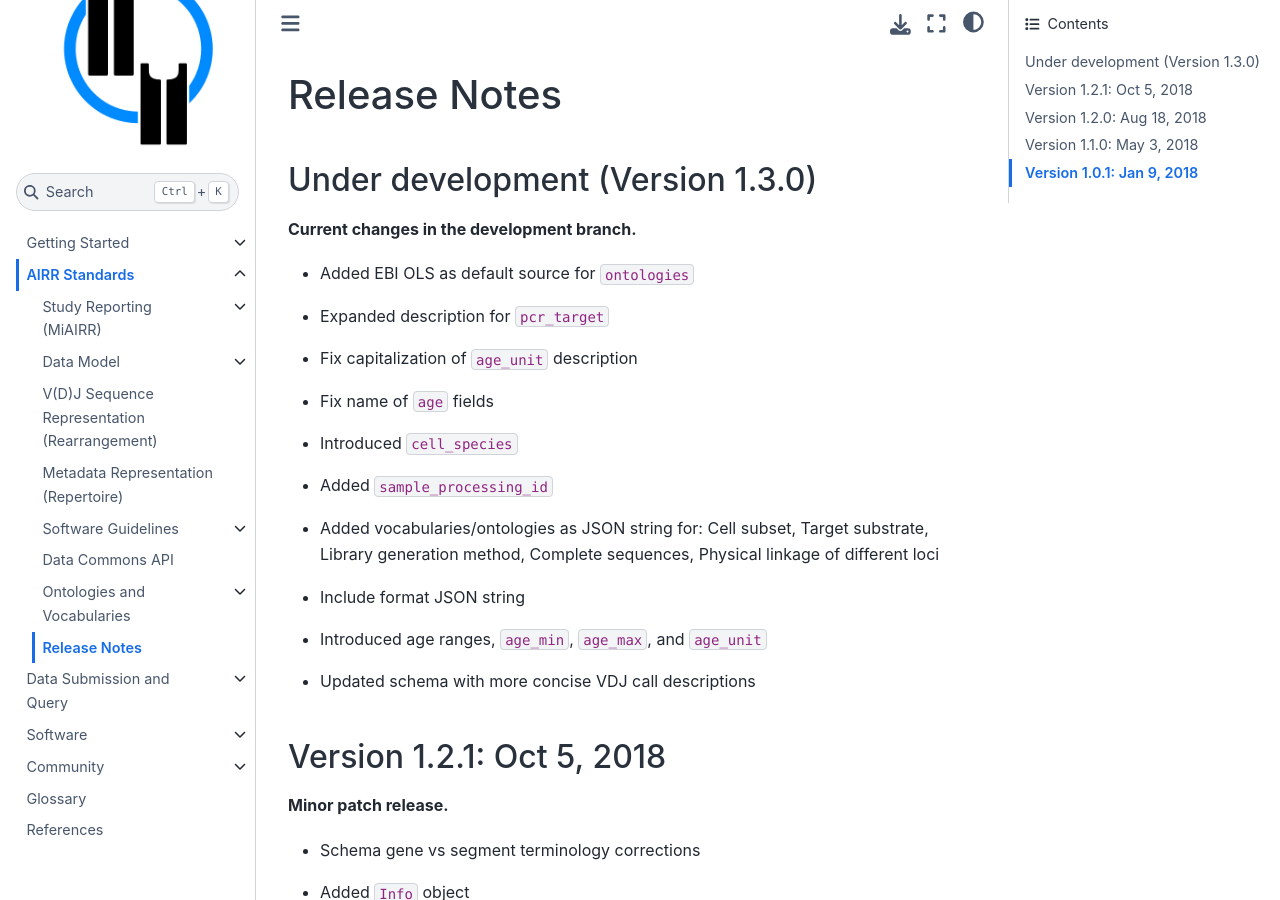
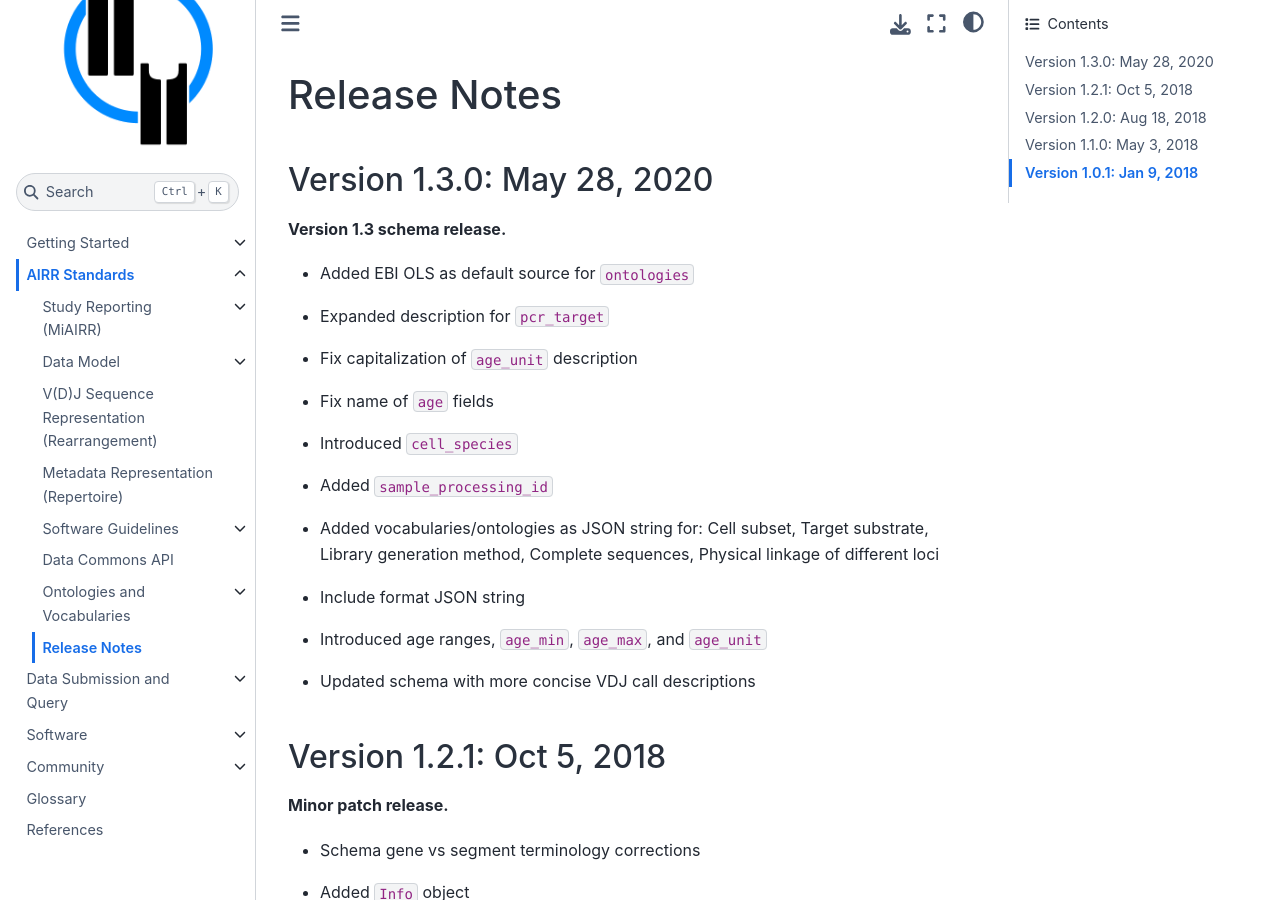
Before and after one commit to airr-community/airr-standards, a Sphinx documentation site: the page built from docs/standards/news.rst, in a window 1280 px wide and 900 px high. Built offline with Sphinx 7.4.7 and the Sphinx Book theme 1.1.4, drawn with Linux system fonts in a browser that asks for light colours; the version number could not be read and is left out.

Commit message:
Update news date.

```diff
--- a/docs/standards/news.rst
+++ b/docs/standards/news.rst
@@ -7,11 +7,10 @@
 Release Notes
 ==============
 
-
-Under development (Version 1.3.0)
+Version 1.3.0: May 28, 2020
 --------------------------------------------------------------------------------
 
-**Current changes in the development branch.**
+**Version 1.3 schema release.**
 
 + Added EBI OLS as default source for ``ontologies``
 
```
